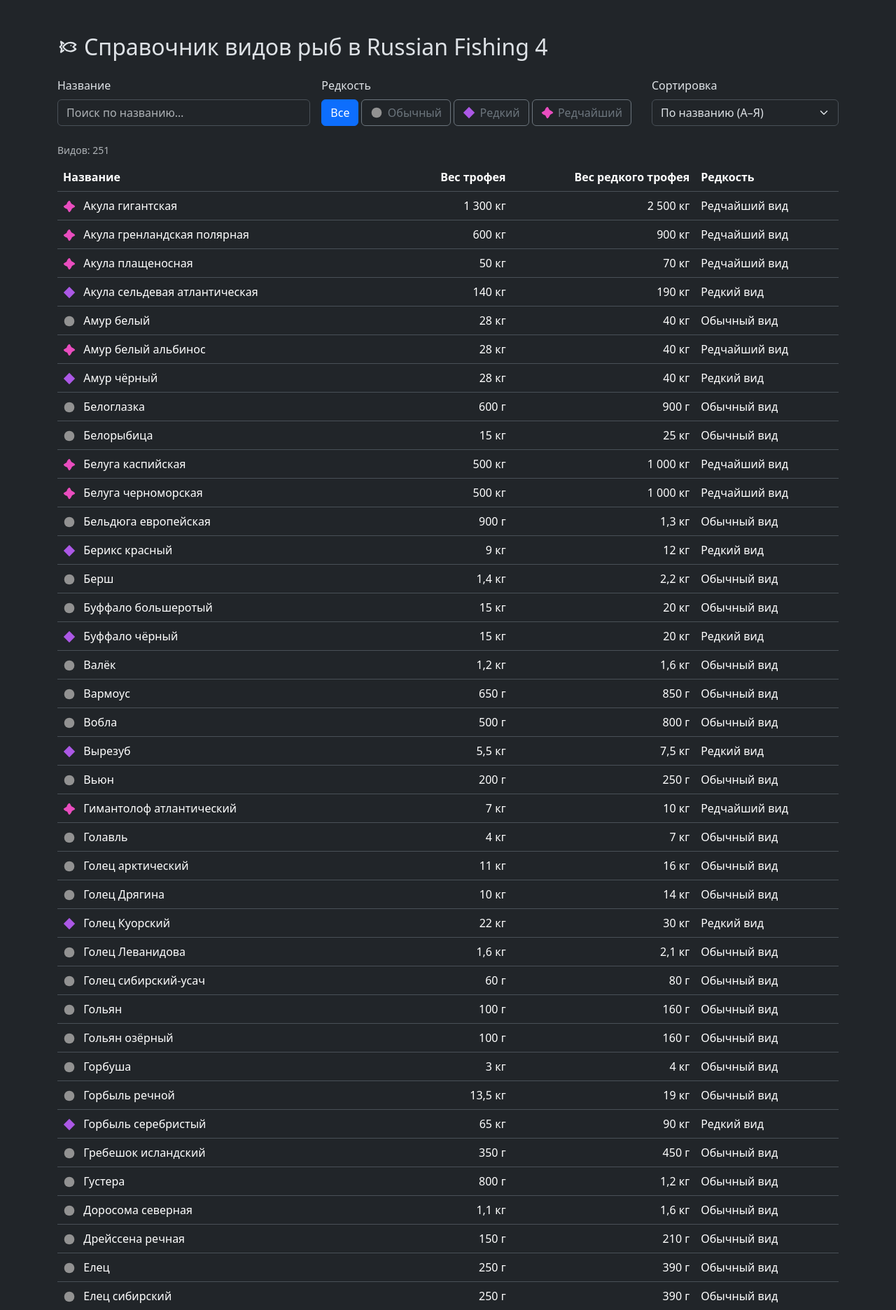
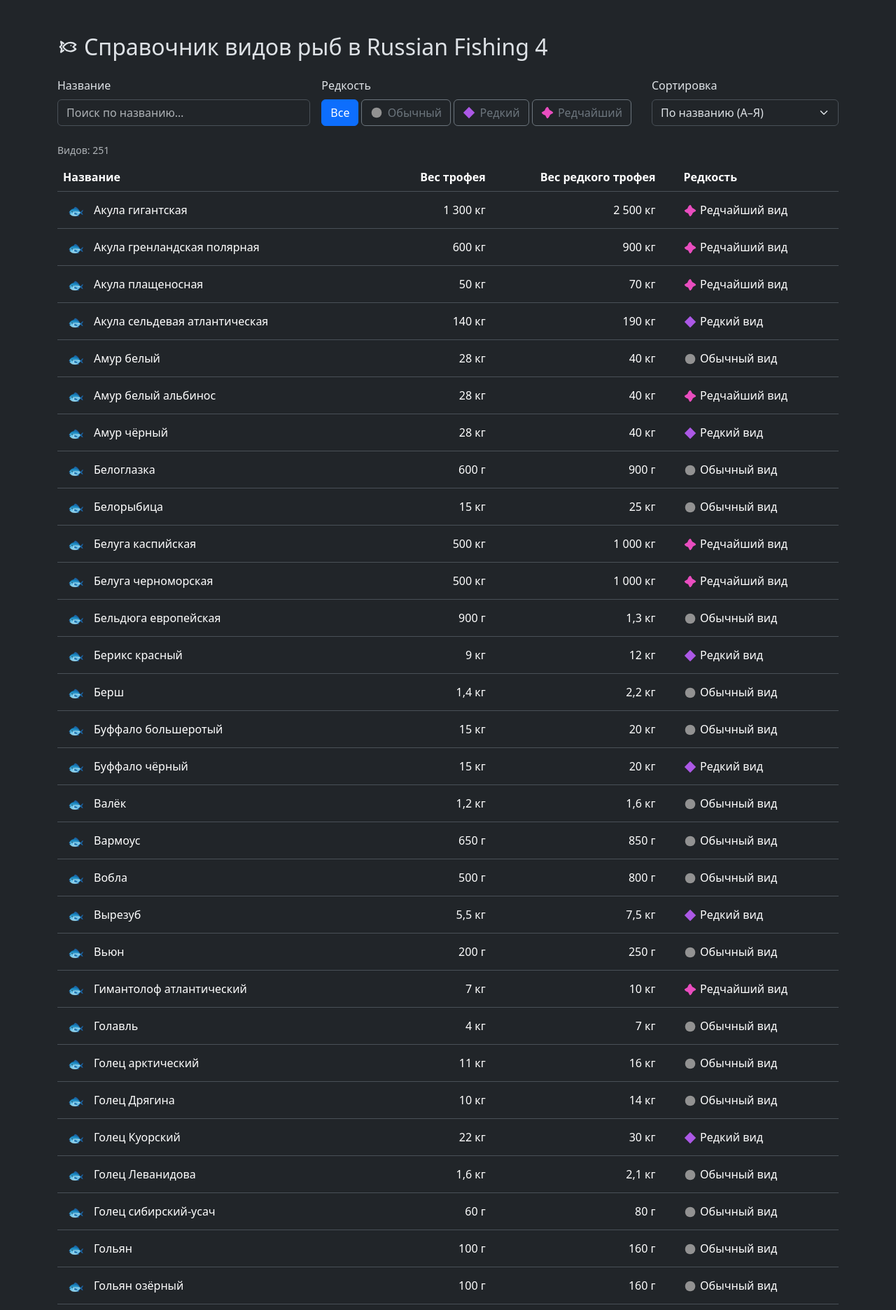
Before and after one commit to Lubkov/RF4Assistant, a Django app: page /fish/ in a window 1280 px wide. Shown: the part 57-1929 px from the top of the page at 70% size. Run offline with Django 5.2, Linux system fonts and the light colour scheme; data comes from the database, SQL or seed files in the repository.

Commit message:
Show fish icons and move rarity icons to rarity column

```diff
--- a/static/css/site.css
+++ b/static/css/site.css
@@ -17,6 +17,8 @@ body { background-color: var(--bs-body-bg); }
 .fish-rarity-button .rarity-icon { margin-right: 0; }
 .fish-table { min-width: 650px; }
 .fish-table th { white-space: nowrap; }
+/* Separate right-aligned rare-trophy weights from left-aligned rarity labels. */
+.fish-table .fish-rarity-column { padding-left: 2rem; }
 .fish-table tbody tr[hidden] { display: none; }
 
 /* Small monochrome navigation icons follow the active Bootstrap theme. */
@@ -24,7 +26,8 @@ body { background-color: var(--bs-body-bg); }
 .nav-icon { width: 18px; height: 18px; flex-shrink: 0; }
 .heading-icon { width: 30px; height: 30px; }
 .nav-link.dropdown-toggle, .dropdown-item { display: inline-flex; align-items: center; gap: .45rem; }
-.fish-name-rarity { margin-right: .45rem; }
+.fish-list-icon { width: 36px; height: 36px; object-fit: contain; flex: 0 0 36px; }
+.fish-list-icon-placeholder { display: inline-flex; align-items: center; justify-content: center; font-size: 1.15rem; }
 
 
 /* Waterbody details and CRS.Simple image viewer */
--- a/templates/fish/list.html
+++ b/templates/fish/list.html
@@ -45,31 +45,31 @@
           <th scope="col">Название</th>
           <th scope="col" class="text-end">Вес трофея</th>
           <th scope="col" class="text-end">Вес редкого трофея</th>
-          <th scope="col">Редкость</th>
+          <th scope="col" class="fish-rarity-column text-start">Редкость</th>
         </tr>
       </thead>
       <tbody id="fish-table-body">
       {% for fish in fishes %}
         <tr data-name="{{ fish.name|lower }}" data-trophy="{{ fish.trophy_weight }}" data-rarity="{{ fish.rarity }}">
           <td class="fw-medium">
-            {% if fish.rarity == 1 %}
-              <img class="rarity-icon fish-name-rarity" src="{% versioned_static 'images/rarity-1.svg' %}" alt="" aria-hidden="true">
-            {% elif fish.rarity == 2 %}
-              <img class="rarity-icon fish-name-rarity" src="{% versioned_static 'images/rarity-2.svg' %}" alt="" aria-hidden="true">
-            {% elif fish.rarity == 3 %}
-              <img class="rarity-icon fish-name-rarity" src="{% versioned_static 'images/rarity-3.svg' %}" alt="" aria-hidden="true">
-            {% endif %}
-            {{ fish.name }}
+            <span class="d-inline-flex align-items-center gap-2">
+              {% if fish.image %}
+                <img class="fish-list-icon" src="{{ fish.image.url }}" alt="" loading="lazy" width="36" height="36">
+              {% else %}
+                <span class="fish-list-icon fish-list-icon-placeholder" aria-hidden="true">🐟</span>
+              {% endif %}
+              <span>{{ fish.name }}</span>
+            </span>
           </td>
           <td class="text-end text-nowrap fish-weight" data-grams="{{ fish.trophy_weight }}">{{ fish.trophy_weight }} г</td>
           <td class="text-end text-nowrap fish-weight"{% if fish.super_trophy_weight is not None %} data-grams="{{ fish.super_trophy_weight }}"{% endif %}>{% if fish.super_trophy_weight is not None %}{{ fish.super_trophy_weight }} г{% else %}—{% endif %}</td>
-          <td class="text-nowrap">
+          <td class="text-nowrap text-start fish-rarity-column">
             {% if fish.rarity == 1 %}
-              Обычный вид
+              <img class="rarity-icon" src="{% versioned_static 'images/rarity-1.svg' %}" alt="" aria-hidden="true">Обычный вид
             {% elif fish.rarity == 2 %}
-              Редкий вид
+              <img class="rarity-icon" src="{% versioned_static 'images/rarity-2.svg' %}" alt="" aria-hidden="true">Редкий вид
             {% elif fish.rarity == 3 %}
-              Редчайший вид
+              <img class="rarity-icon" src="{% versioned_static 'images/rarity-3.svg' %}" alt="" aria-hidden="true">Редчайший вид
             {% endif %}
           </td>
         </tr>
```
Also changed, not shown: fish/test_views.py (+24 -0 lines).
